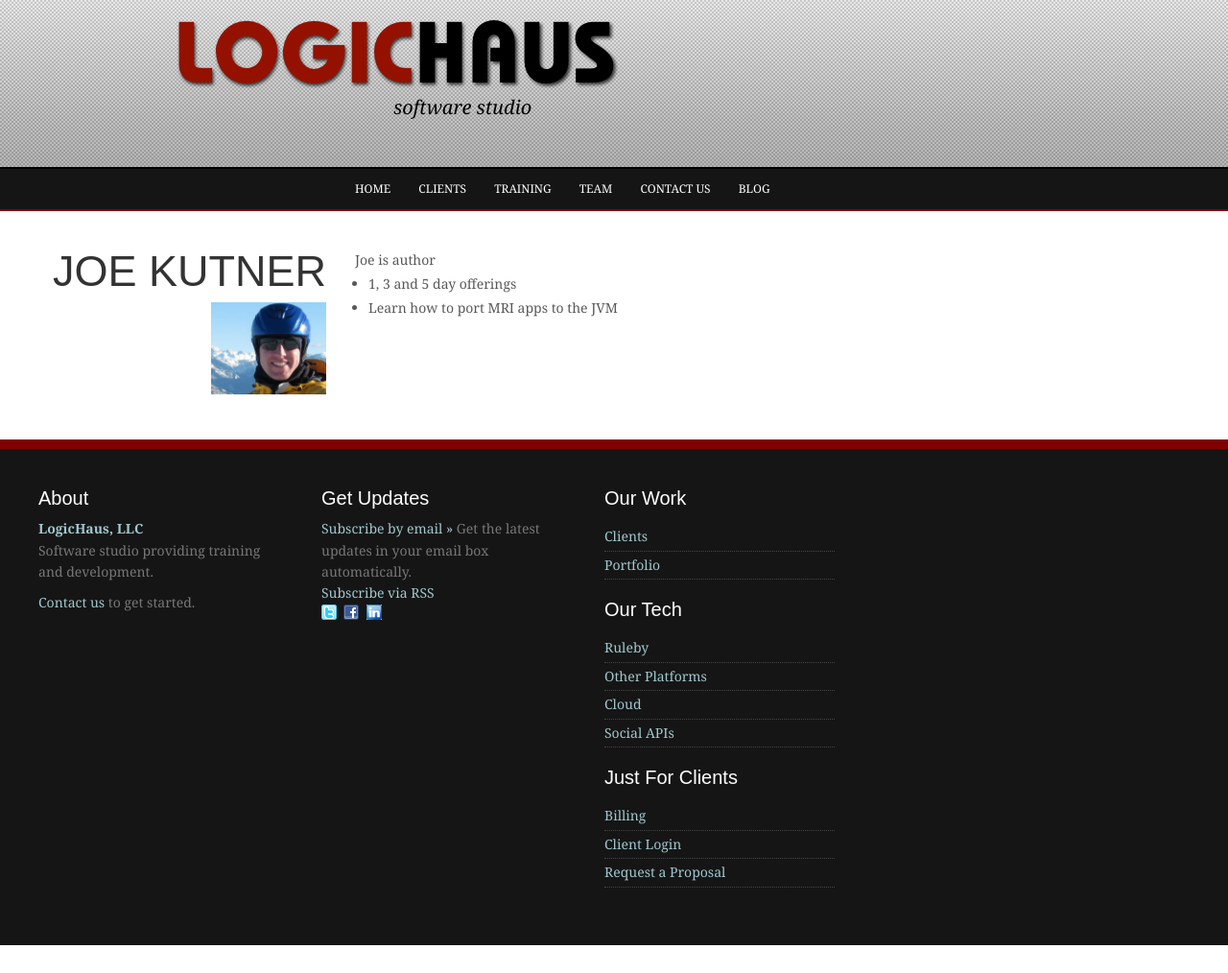
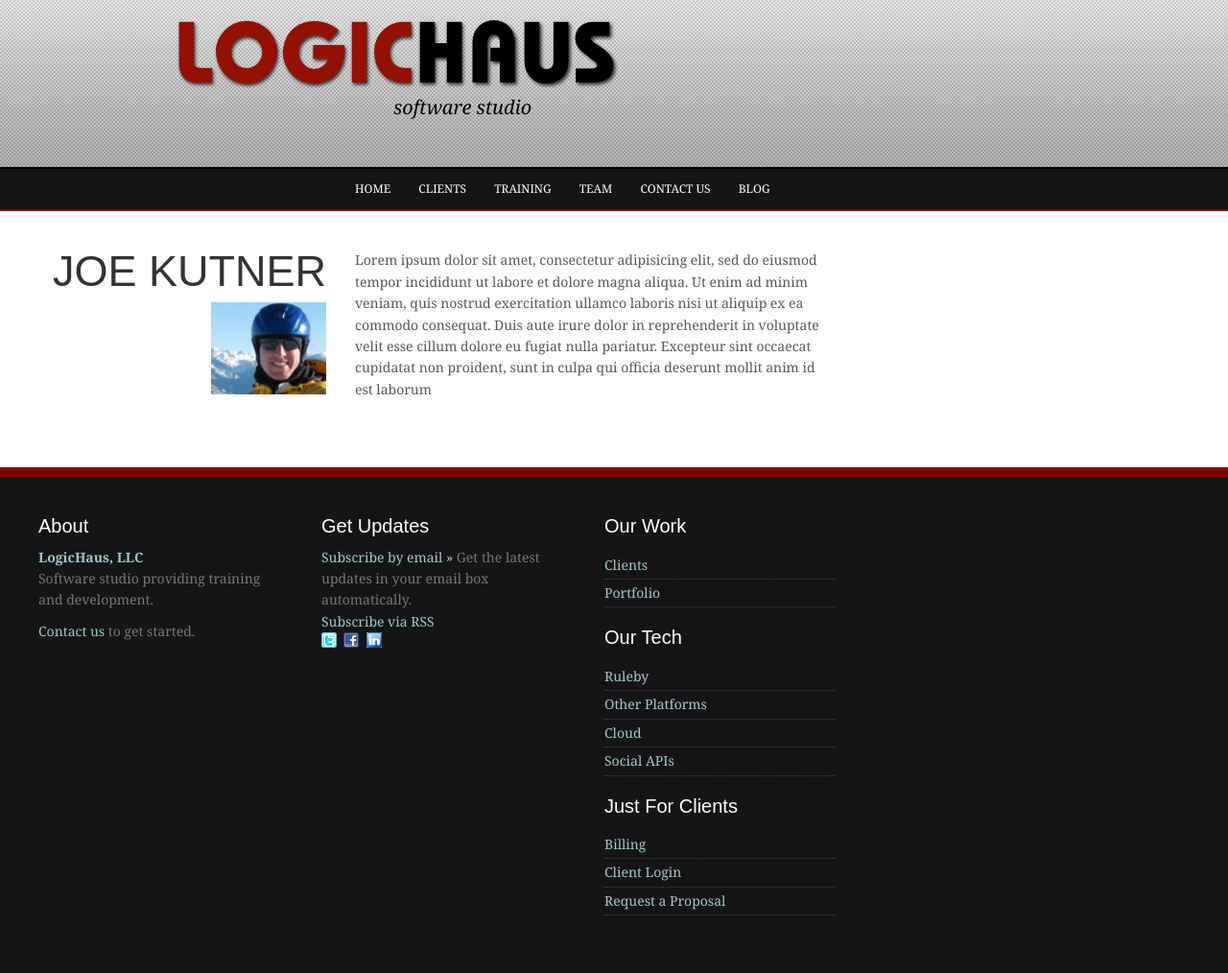
Before and after one commit to logichaus/logichaus.github.com, a Jekyll site: the page built from team.html, in a window 1280 px wide. Shown: the whole page at 96% size. Built offline with Jekyll 4.4.1, drawn with Linux system fonts in a browser that asks for light colours; some web fonts are replaced; before the commit the page ends 985 px from its top, so only the background shows below that.

Commit message:
updated team

```diff
--- a/team.html
+++ b/team.html
@@ -14,15 +14,7 @@
 
   <div class="post-content">
     <div class="copy">
-      Joe is author
-      <ul>
-        <li>
-          1, 3 and 5 day offerings
-        </li>
-        <li>
-          Learn how to port MRI apps to the JVM
-        </li>
-      </ul>
+      Lorem ipsum dolor sit amet, consectetur adipisicing elit, sed do eiusmod tempor incididunt ut labore et dolore magna aliqua. Ut enim ad minim veniam, quis nostrud exercitation ullamco laboris nisi ut aliquip ex ea commodo consequat. Duis aute irure dolor in reprehenderit in voluptate velit esse cillum dolore eu fugiat nulla pariatur. Excepteur sint occaecat cupidatat non proident, sunt in culpa qui officia deserunt mollit anim id est laborum
     </div>
   </div>
 </div>
```
